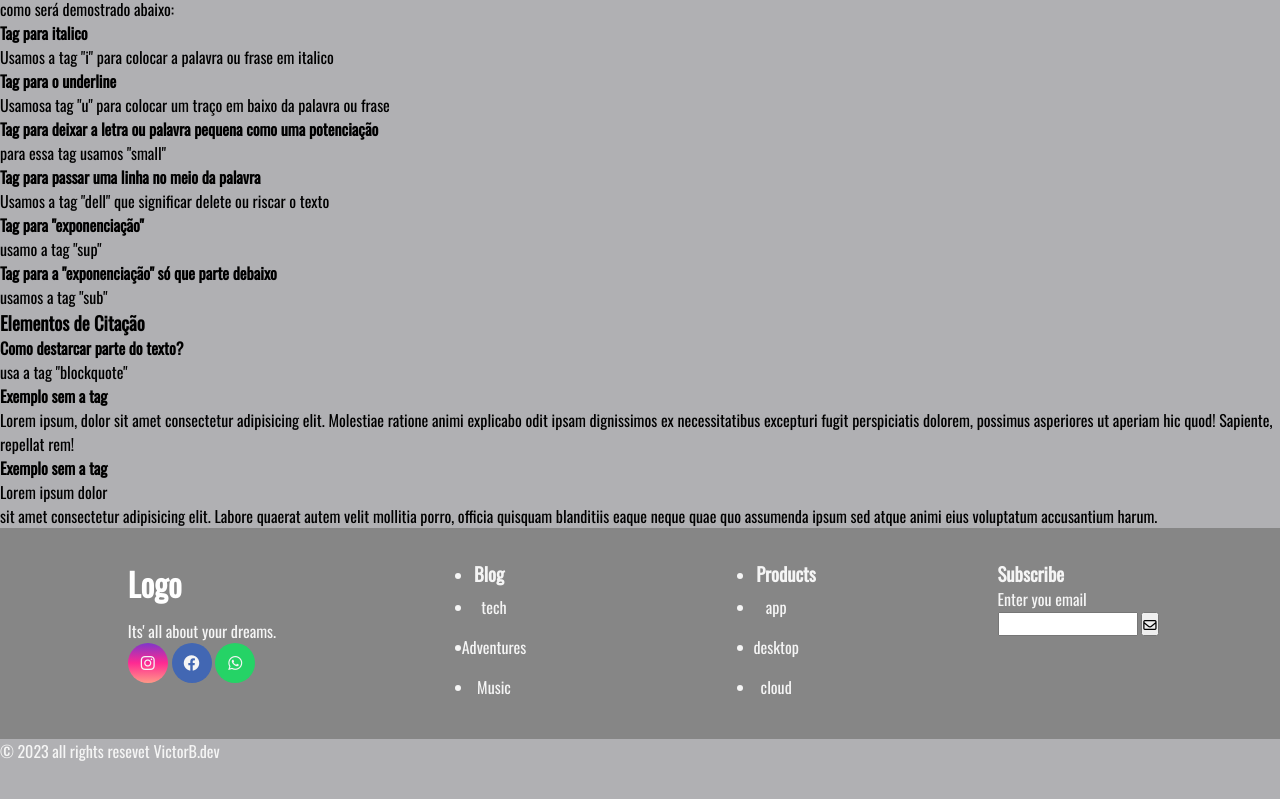
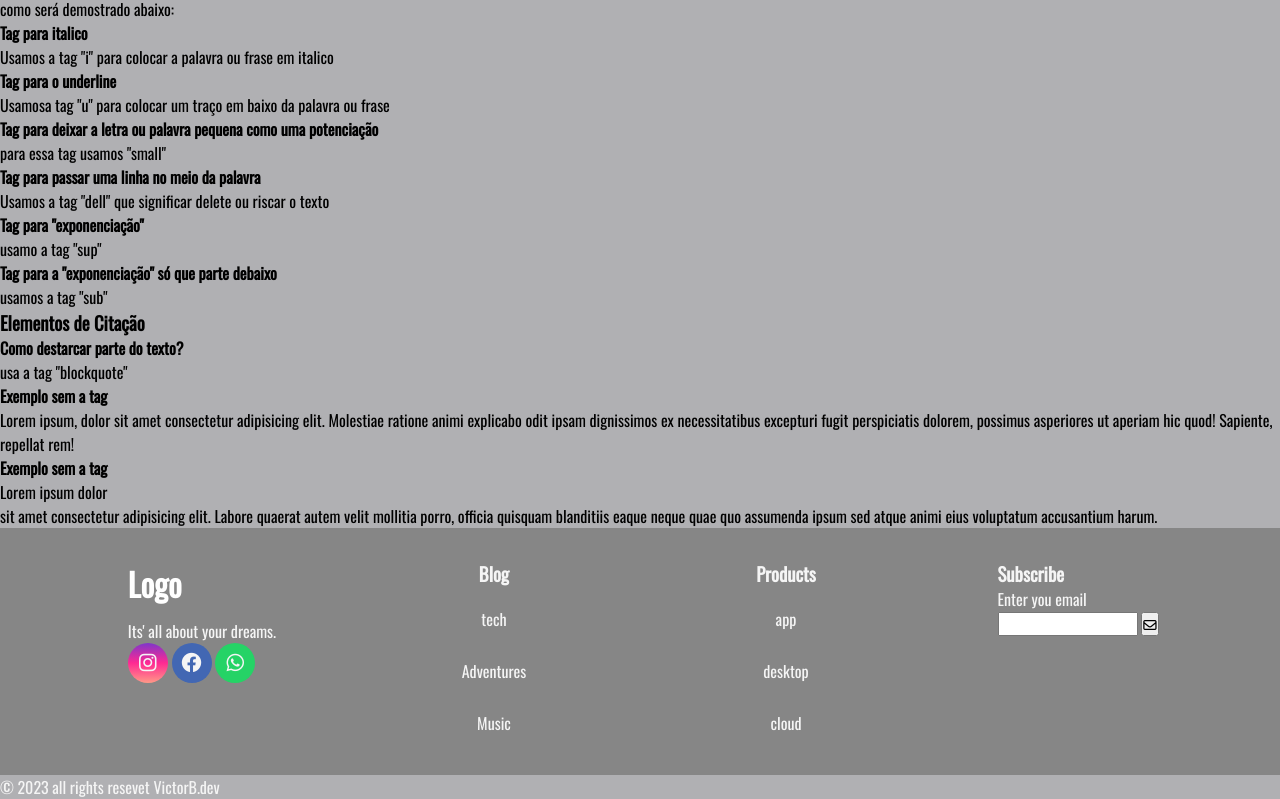
Before and after one commit to VictorBatist/Introduction_HTML, a plain HTML site: page index.html in a window 1280 px wide. Shown: the part 636-1435 px from the top of the page. Before the commit the page ends 1399 px from the top, so only its background shows below. Drawn offline with nearby package versions, Linux system fonts and the light colour scheme.

Commit message:
Ajustando lista do footer

```diff
--- a/style.css
+++ b/style.css
@@ -99,6 +99,13 @@ footer{
   padding: 0.75rem;
   color: var(--color-neutral-40);
   border-radius: 50%;
+  transition: all 0.4s;
+}
+.footer_link :hover{
+  opacity: 0.8;
+}
+.footer_link i{
+  font-size: 1.25rem;
 }
 
 #instagram{
@@ -110,3 +117,18 @@ footer{
 #whatsapp{
 background-color: #25d366;
 }
+
+.footer_list{
+  display: flex;
+  flex-direction: column;
+  gap: 0.75rem;
+  list-style: none;
+}
+
+.footer_list .footer_link{
+  transition: all 0.4s;
+}
+
+.footer_list .footer_link :hover{
+color: var(--color-neutral-50);
+}
```
